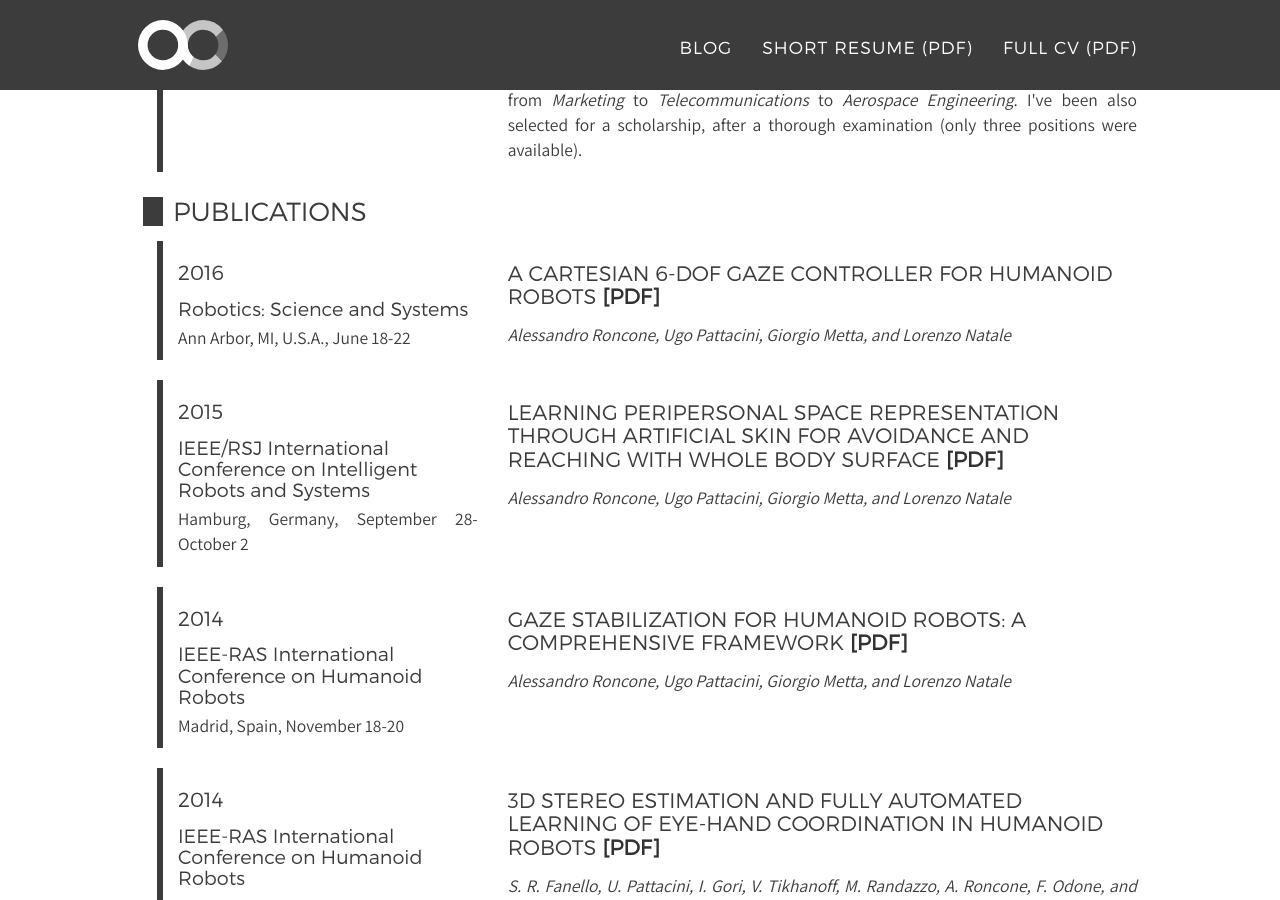
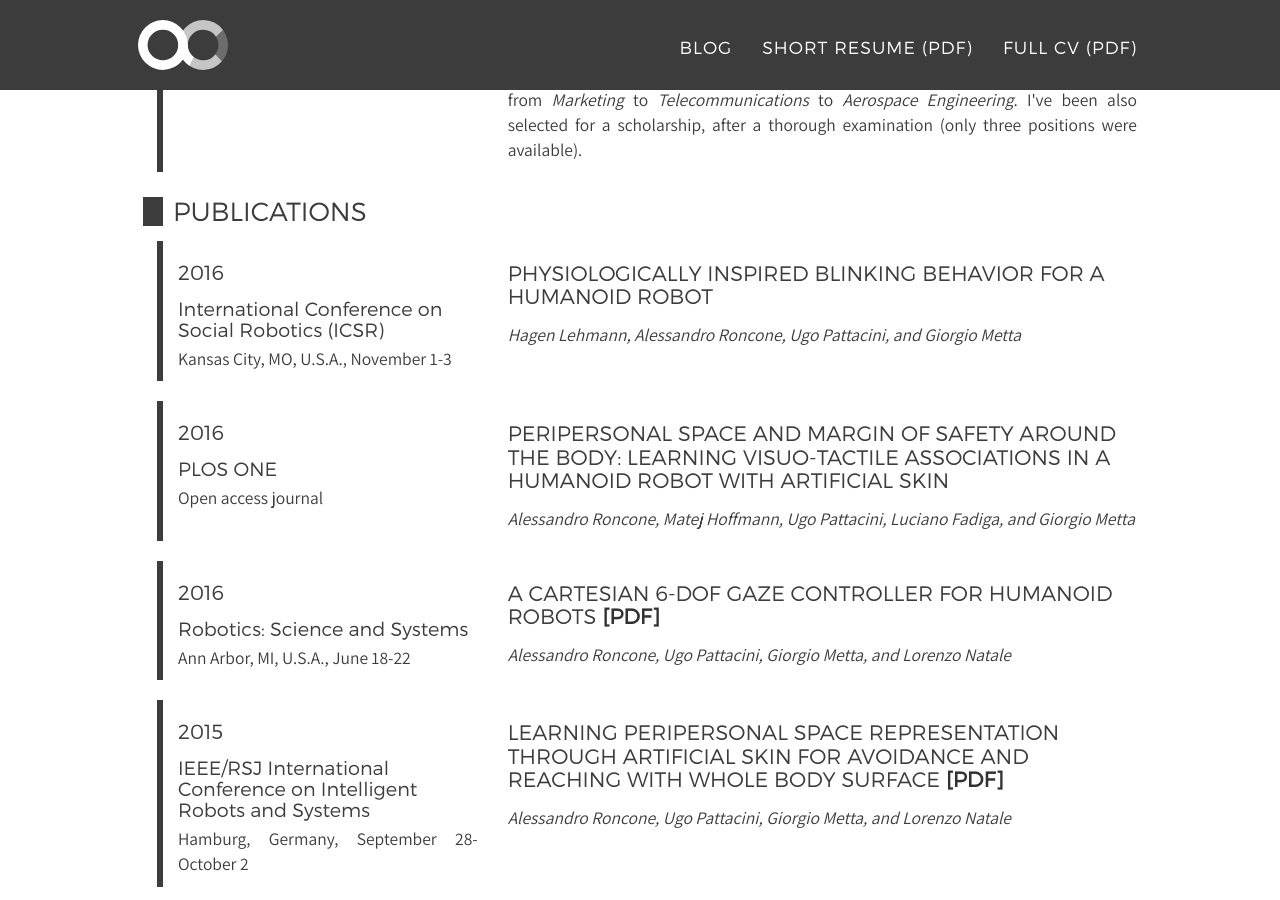
Before and after one commit to alecive/alecive.github.io, a Jekyll site: the page built from _posts/2016-05-30-CV-AlessandroRoncone.md, in a window 1280 px wide and 900 px high, scrolled down 4348 px. Built offline with Jekyll 4.4.1, drawn with Linux system fonts in a browser that asks for light colours; nearby versions of some CDN libraries; some web fonts are replaced.

Commit message:
Updated cv with two new papers

```diff
--- a/_posts/2016-05-30-CV-AlessandroRoncone.md
+++ b/_posts/2016-05-30-CV-AlessandroRoncone.md
@@ -157,6 +157,20 @@ graphics:
    description: My most awarded and recognized graphics projects. It has been downloaded more than a million times in less than one year, and has been for a while the most downloaded icon set on Linux ever.
 
 publications:
+ - title: "Physiologically Inspired Blinking Behavior for a Humanoid Robot"
+   authors: Hagen Lehmann, Alessandro Roncone, Ugo Pattacini, and Giorgio Metta
+   year: 2016
+   venue: International Conference on Social Robotics (ICSR)
+   where: Kansas City, MO, U.S.A., November 1-3
+   pdf:
+   description:
+ - title: "Peripersonal Space and Margin of Safety around the Body: Learning Visuo-tactile Associations in a Humanoid Robot with Artificial Skin"
+   authors: Alessandro Roncone, Matej Hoffmann, Ugo Pattacini, Luciano Fadiga, and Giorgio Metta
+   year: 2016
+   venue: PLOS ONE
+   where: Open access journal
+   pdf:
+   description:
  - title: "A Cartesian 6-DoF Gaze Controller for Humanoid Robots"
    authors: Alessandro Roncone, Ugo Pattacini, Giorgio Metta, and Lorenzo Natale
    year: 2016
```
